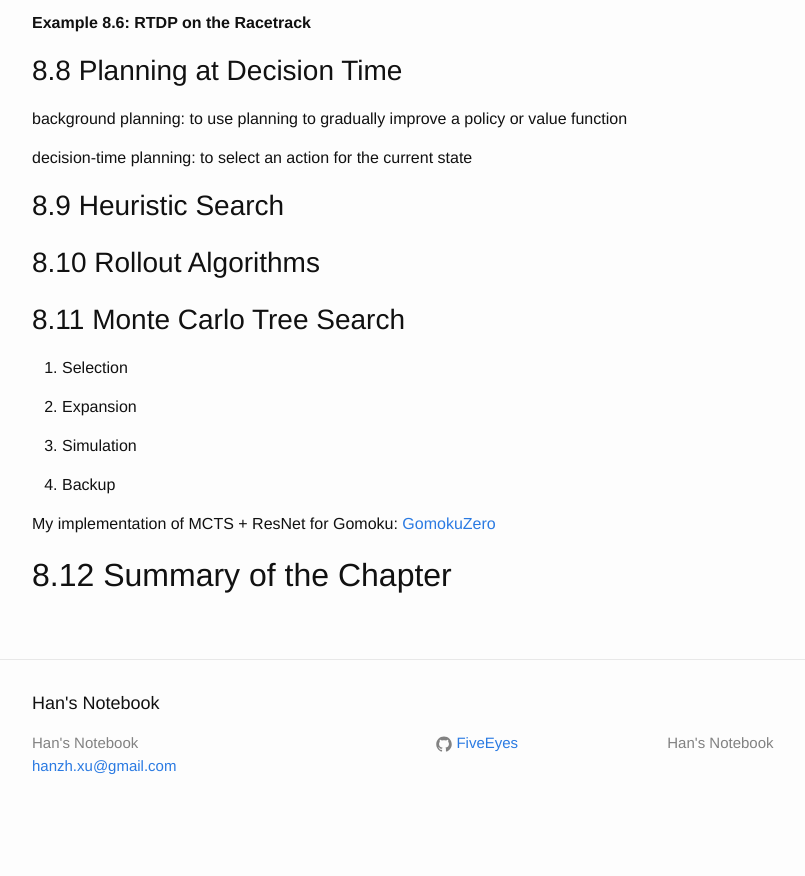
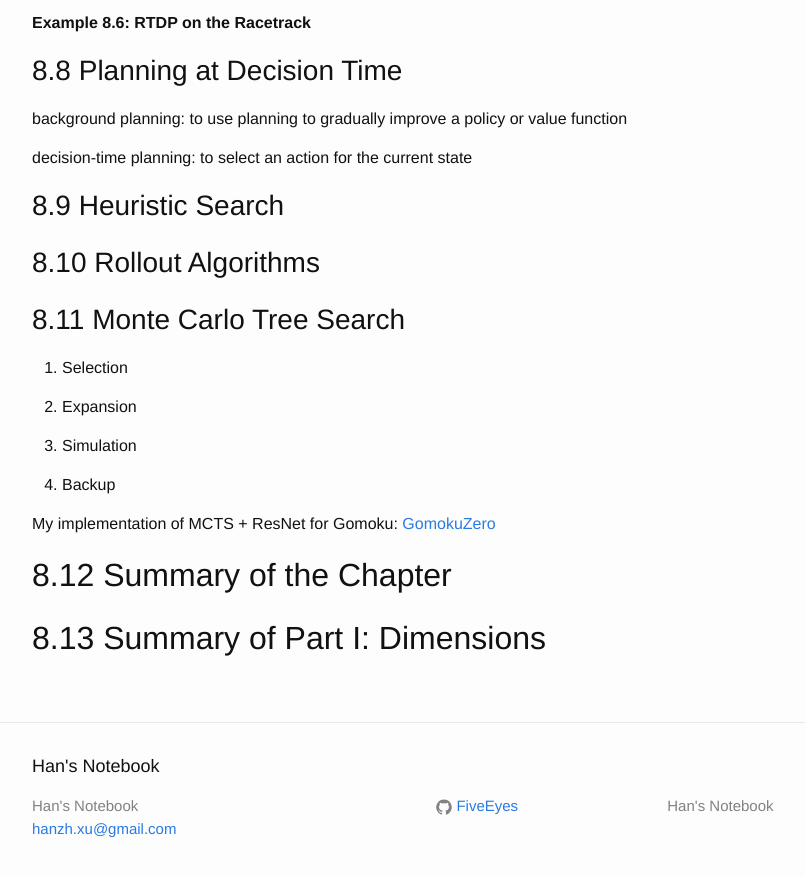
Before and after one commit to FiveEyes/FiveEyes.github.io, a Jekyll site: the page built from _posts/reinforcementlearningbook/2018-06-20-Sutton-Book-8.md, in a window 1280 px wide and 900 px high, scrolled down 1419 px. Shown: the top 876 px of the window, without its empty margins (38-843 px from the left). Built offline with Jekyll 4.4.1, drawn with Linux system fonts in a browser that asks for light colours; before the commit the page ends 2256 px from its top, so only the background shows below that.

Commit message:
Update 2018-06-20-Sutton-Book-8.md

```diff
--- a/_posts/reinforcementlearningbook/2018-06-20-Sutton-Book-8.md
+++ b/_posts/reinforcementlearningbook/2018-06-20-Sutton-Book-8.md
@@ -81,4 +81,7 @@ decision-time planning: to select an action for the current state
 4. Backup
 
 My implementation of MCTS + ResNet for Gomoku: [GomokuZero](https://github.com/FiveEyes/GomokuZero)
+
 # 8.12 Summary of the Chapter
+
+# 8.13 Summary of Part I: Dimensions
```
